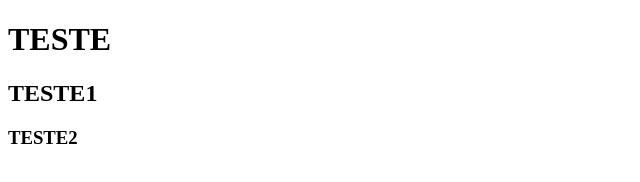
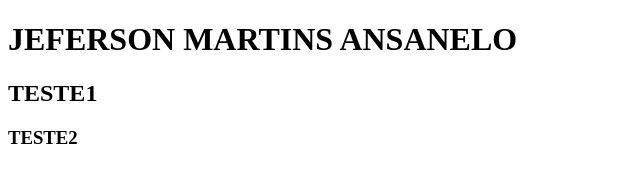
Before and after one commit to JefersonMartinsAnsanelo/JefersonMartinsAnsanelo.github.io, a plain HTML site: page index.html in a window 1280 px wide. Shown: the whole page, without its empty margins (0-640 px from the left). Drawn offline with Linux system fonts and the light colour scheme.

Commit message:
JEFERSON

```diff
--- a/index.html
+++ b/index.html
@@ -4,10 +4,10 @@
     <meta charset="UTF-8">
     <meta http-equiv="X-UA-Compatible" content="IE=edge">
     <meta name="viewport" content="width=device-width, initial-scale=1.0">
-    <title>04042024</title>
+    <title>CARD JEFERSON </title>
 </head>
 <body>
-    <h1>TESTE</h1>
+    <h1>JEFERSON MARTINS ANSANELO</h1>
     <h2>TESTE1</h2>
     <h3>TESTE2</h3>
 </body>
```
